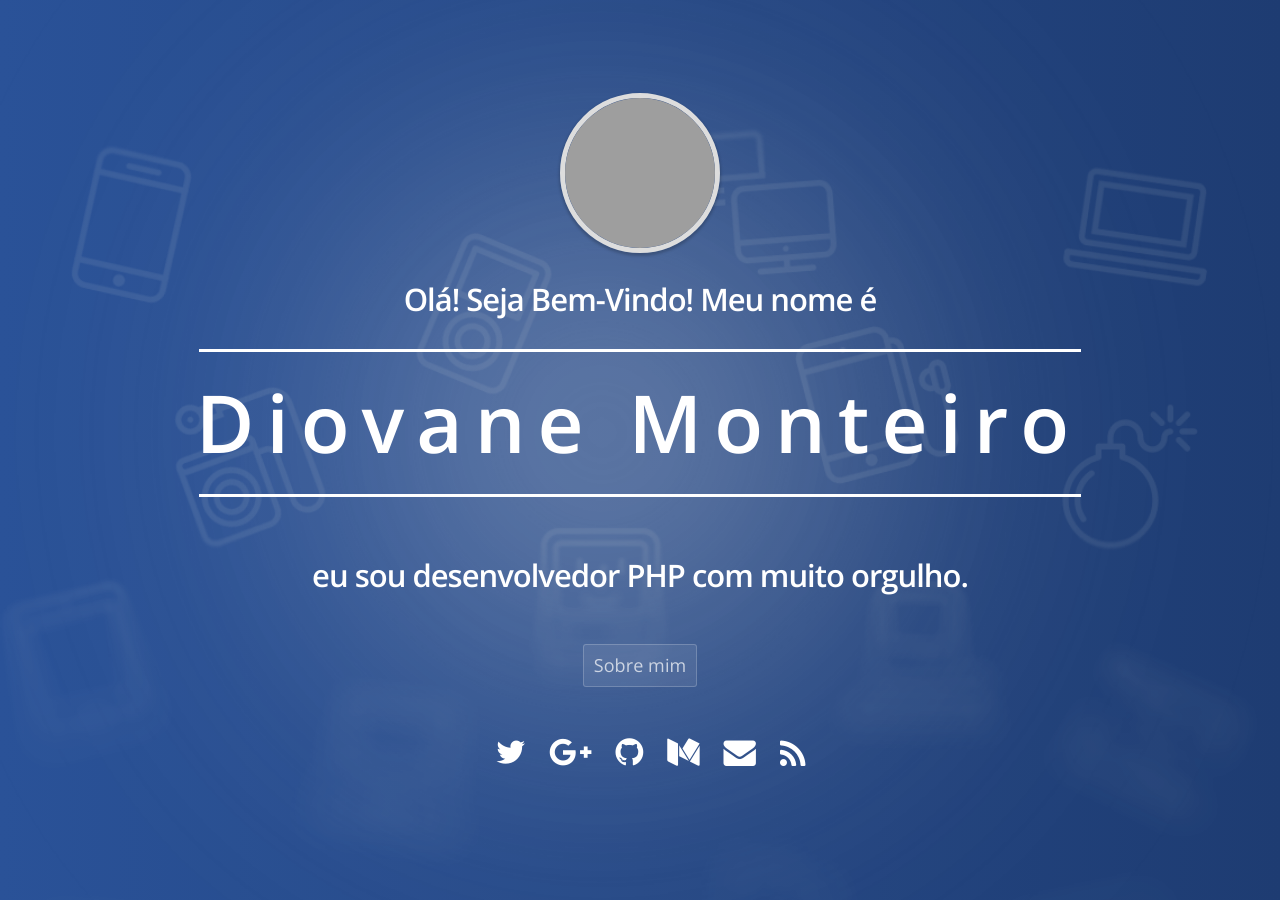
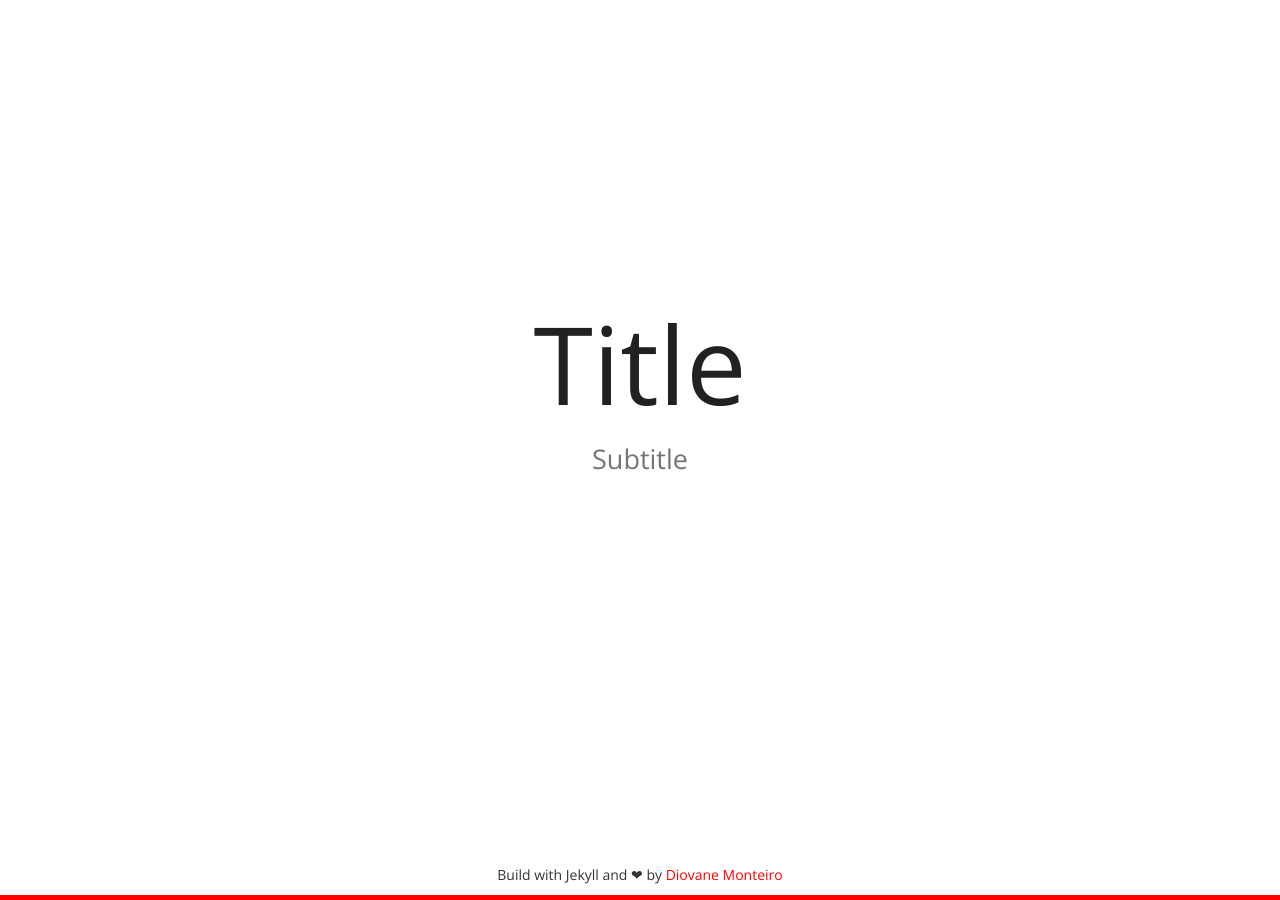
Before and after one commit to diovanemonteiro/diovanemonteiro.github.io, a Jekyll site: the page built from index.html, in a window 1280 px wide. Built offline with Jekyll 4.4.1, drawn with Linux system fonts in a browser that asks for light colours; nearby versions of some CDN libraries; some web fonts are replaced; grey boxes are pictures that could not be loaded.

Commit message:
Alterando o tema da página de introdução

```diff
--- a/_includes/head.html
+++ b/_includes/head.html
@@ -2,28 +2,28 @@
     <meta charset="utf-8">
     <meta http-equiv="X-UA-Compatible" content="IE=edge">
     <meta name="viewport" content="width=device-width, initial-scale=1">
-
     <title>{% if page.title %}{{ page.title }}{% else %}{{ site.title }}{% endif %}</title>
     <meta name="description" content="{% if page.excerpt %}{{ page.excerpt | strip_html | strip_newlines | truncate: 160 }}{% else %}{{ site.description }}{% endif %}">
     <meta name="author" content="{{ site.title }}">
-
     <link rel="canonical" href="{{ page.url | replace:'index.html','' | prepend: site.baseurl | prepend: site.url }}">
     <link rel="alternate" type="application/rss+xml" title="{{ site.title }}" href="{{ "/feed.xml" | prepend: site.baseurl | prepend: site.url }}" />
 
-    <!-- <link href='https://fonts.googleapis.com/css?family=Lato:400,900,700,700italic,400italic,900italic' rel='stylesheet' type='text/css'> -->
-    <!-- <link href='https://fonts.googleapis.com/css?family=Roboto:400,400italic,500,500italic,700,700italic,900,900italic' rel='stylesheet' type='text/css'> -->
-    <!-- <link href='https://fonts.googleapis.com/css?family=Droid+Serif:400,400italic,700,700italic' rel='stylesheet' type='text/css'> -->
+    <style>
+        html body {
+            font-family: 'Open Sans', sans-serif;
+            background-color: white;
+        }
+    </style>
 
     <link href='https://fonts.googleapis.com/css?family=Merriweather:300,700,700italic,300italic|Open+Sans:400,600,700,400italic,600italic,700italic,800,800italic' rel='stylesheet' type='text/css'>
 
     <!-- <link rel="stylesheet" href="/assets/css/normalize.css"> -->
-    <link rel="stylesheet" href="https://maxcdn.bootstrapcdn.com/bootstrap/3.3.6/css/bootstrap.min.css" integrity="sha384-1q8mTJOASx8j1Au+a5WDVnPi2lkFfwwEAa8hDDdjZlpLegxhjVME1fgjWPGmkzs7" crossorigin="anonymous">
+    <link rel="stylesheet" href="https://maxcdn.bootstrapcdn.com/bootstrap/3.3.7/css/bootstrap.min.css">
 
-    <link rel="stylesheet" href="https://maxcdn.bootstrapcdn.com/font-awesome/4.6.1/css/font-awesome.min.css">
-    <!-- <link rel="stylesheet" href="https://cdnjs.cloudflare.com/ajax/libs/animate.css/3.5.1/animate.min.css"> -->
+    <link rel="stylesheet" href="https://maxcdn.bootstrapcdn.com/font-awesome/4.7.0/css/font-awesome.min.css">
 
-    <link rel="stylesheet" href="/assets/css/syntax.css">
-    <link rel="stylesheet" href="/assets/css/style.css">
+    <link rel="stylesheet" href="/assets/css/home.css">
+    <!-- <link rel="stylesheet" href="/assets/css/style.css"> -->
 
     <!-- HTML5 shim and Respond.js for IE8 support of HTML5 elements and media queries -->
     <!--[if lt IE 9]>
--- a/_layouts/home.html
+++ b/_layouts/home.html
@@ -1,9 +1,48 @@
 <!DOCTYPE html>
 <html lang="en">
 {% include head.html %}
-<body class="home">
-    <main class="wrapper">
+<body>
+    <!-- particles.js container -->
+    <!-- <div id="particles-js"></div> -->
+    <!-- <nav class="navbar navbar-default navbar-fixed-top">
+        <div class="container">
+            <div class="navbar-header">
+                <a class="navbar-brand visible-xs" href="#">Minimal</a>
+                <button class="navbar-toggle" data-target=".navbar-collapse" data-toggle="collapse">
+                    <span class="icon-bar"></span>
+                    <span class="icon-bar"></span>
+                    <span class="icon-bar"></span>
+                </button>
+            </div>
+            <div class="collapse navbar-collapse">
+                <ul class="nav navbar-nav">
+                    <li><a href="https://themes.gohugo.io/theme/minimal/">Home</a></li>
+                    <li><a href="https://themes.gohugo.io/theme/minimal/post/">Posts</a></li>
+                    <li><a href="https://themes.gohugo.io/theme/minimal/project/">Projects</a></li>
+                </ul>
+                <ul class="nav navbar-nav navbar-right">
+                    <li class="navbar-icon"><a href="mailto:me@example.com"><i class="fa fa-envelope-o"></i></a></li>
+                    <li class="navbar-icon"><a href="https://github.com/username/"><i class="fa fa-github"></i></a></li>
+                    <li class="navbar-icon"><a href="https://twitter.com/username/"><i class="fa fa-twitter"></i></a></li>
+                    <li class="navbar-icon"><a href="https://www.linkedin.com/in/username/"><i class="fa fa-linkedin"></i></a></li>
+                    <li class="navbar-icon"><a href="https://www.stackoverflow.com/username/"><i class="fa fa-stack-overflow"></i></a></li>
+                </ul>
+            </div>
+        </div>
+    </nav> -->
+    <main>
         {{ content }}
     </main>
+    <footer>
+        <!-- <p class="copyright text-muted">&copy; All rights reserved. Powered by <a href="https://gohugo.io">Hugo</a> and <a href="https://github.com/calintat/minimal">Minimal</a></p> -->
+        <p>Build with Jekyll and <span class="love">❤</span> by <a href="https://nrandecker.github.io">Diovane Monteiro</a></p>
+    </footer>
+    <!-- <script src="http://cdn.jsdelivr.net/particles.js/2.0.0/particles.min.js"></script>
+    <script type="text/javascript">
+        /* particlesJS.load(@dom-id, @path-json, @callback (optional)); */
+        particlesJS.load('particles-js', 'assets/particles.json', function() {
+          console.log('callback - particles.js config loaded');
+        });
+    </script> -->
 </body>
 </html>
--- /dev/null
+++ b/assets/css/home.css
@@ -0,0 +1,111 @@
+html, body {
+    font-family: 'Open Sans', sans-serif;
+    background-color: white;
+    height: 100%;
+}
+
+body {
+    padding-top: 55px;
+    display: flex;
+    text-align: center;
+    flex-direction: column;
+}
+
+main {
+    margin: auto;
+    padding: 25px;
+    flex: 1 0 auto;
+    max-width: 750px;
+}
+
+/*footer*/
+
+.copyright {
+    margin: 15px 0;
+}
+
+/*home page*/
+
+.intro {
+    margin: 25vh 0;
+}
+
+.intro > h1 {
+    color: #212121;
+    font-size: 12vh;
+}
+
+.intro > h2 {
+    color: #757575;
+    font-size: 3vmin;
+}
+
+/*apply accent colour to links*/
+
+a:link, a:visited {
+    color: red;
+}
+
+a.icon:hover {
+    text-decoration: none;
+}
+
+a:hover {
+    color: red !important;
+}
+
+/*paginator at bottom of list view*/
+
+.pages {
+    padding: 15px 0;
+}
+
+.pages-icon {
+    padding: 0 15px;
+}
+
+/*list item for posts and projects*/
+
+.item {
+    padding: 10px 0;
+}
+
+.item-tag {
+    background-color: red;
+}
+
+/*navigation bar icons*/
+
+.navbar-icon {
+    font-size: 125%;
+    display: inline-block !important;
+}
+
+/*coloured borders at top and bottom of the page*/
+
+/* .navbar.navbar-default {
+    border-top: 5px solid red;
+} */
+
+header {
+    border-top: 5px solid red;
+}
+
+footer {
+    border-bottom: 5px solid red;
+}
+
+img {
+    max-width: 100%;
+}
+
+/* ---- particles.js container ---- */
+#particles-js{
+    width: 100%;
+    height: 100%;
+    background-color: #b61924;
+    background-image: url('');
+    background-size: cover;
+    background-position: 50% 50%;
+    background-repeat: no-repeat;
+}
--- a/index.html
+++ b/index.html
@@ -3,6 +3,11 @@ layout: home
 ---
 
 <div class="intro">
+    <h1>Title</h1>
+    <h2>Subtitle</h2>
+</div>
+
+<!-- <main class="intro">
 
     <div class="intro-inner">
 
@@ -14,22 +19,22 @@ layout: home
         <h1 class="title">{{ site.author.name }}</h1>
         <h2 class="subtitle animated fadeInUp">eu sou desenvolvedor PHP com muito orgulho.</h2>
 
-        <!-- <p class="lead animated fadeIn">{{ site.author.bio }}</p> -->
+        <p class="lead animated fadeIn">{{ site.author.bio }}</p>
 
-        <!-- <a href="{{ '/blog' | prepend: site.baseurl }}" class="btn animated fadeInUp">Blog</a> -->
+        <a href="{{ '/blog' | prepend: site.baseurl }}" class="btn animated fadeInUp">Blog</a>
         <a href="{{ '/about' | prepend: site.baseurl }}" class="btn animated fadeInUp">Sobre mim</a>
 
         {% include social.html %}
 
     </div>
 
-</div>
+</main> -->
 
 <!-- Placed at the end of the document so the pages load faster -->
-<script src="https://ajax.googleapis.com/ajax/libs/jquery/1.11.3/jquery.min.js"></script>
-<script src="https://maxcdn.bootstrapcdn.com/bootstrap/3.3.6/js/bootstrap.min.js" integrity="sha384-0mSbJDEHialfmuBBQP6A4Qrprq5OVfW37PRR3j5ELqxss1yVqOtnepnHVP9aJ7xS" crossorigin="anonymous"></script>
+<script src="https://ajax.googleapis.com/ajax/libs/jquery/3.2.1/jquery.min.js"></script>
+<script src="https://maxcdn.bootstrapcdn.com/bootstrap/3.3.7/js/bootstrap.min.js"></script>
 
-<script type="text/javascript">
+<!-- <script type="text/javascript">
     $(function () {
 
         $('[data-toggle="tooltip"]').tooltip();
@@ -54,4 +59,4 @@ layout: home
         });
 
     });
-</script>
+</script> -->
```
